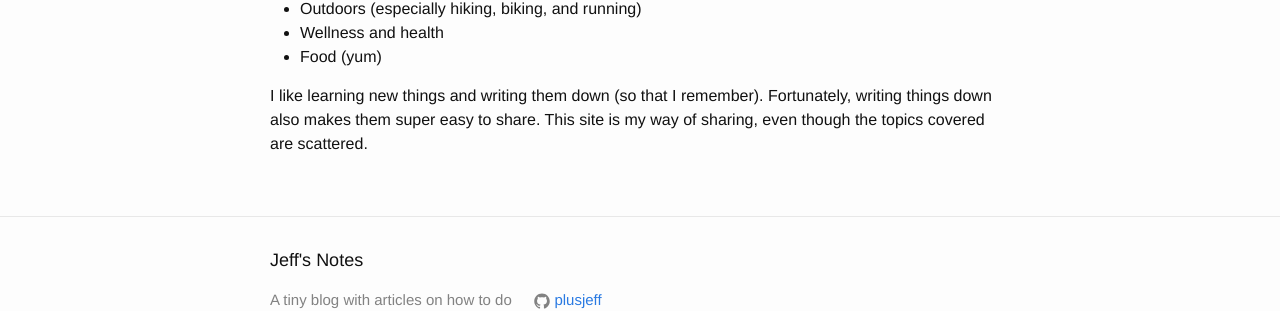
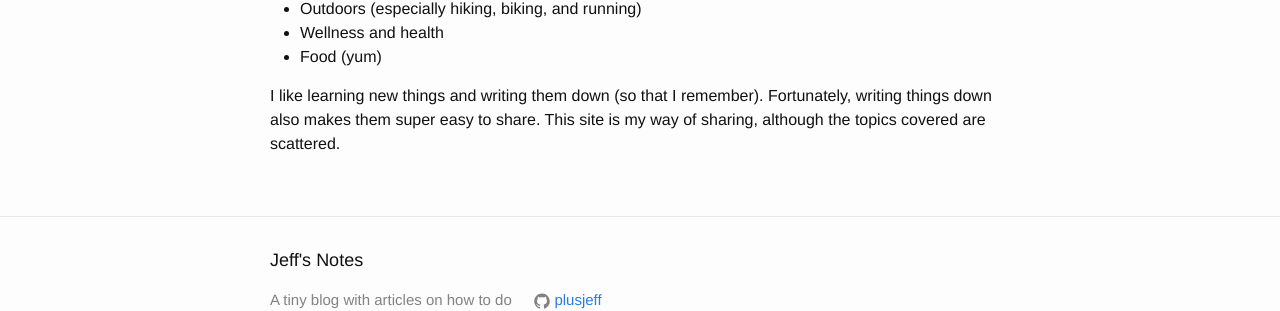
Before and after one commit to plusjeff/how-to, a Jekyll site: the page built from about.md, in a window 1280 px wide. Shown: the part 254-565 px from the top of the page. Built offline with Jekyll 4.4.1, drawn with Linux system fonts in a browser that asks for light colours.

Commit message:
Wording change

```diff
--- a/about.md
+++ b/about.md
@@ -11,4 +11,4 @@ Hey everyone! My name is [Jeff](http://jeffmaher.me). I'm a software developer (
 - Wellness and health
 - Food (yum)
 
-I like learning new things and writing them down (so that I remember). Fortunately, writing things down also makes them super easy to share. This site is my way of sharing, even though the topics covered are scattered.
+I like learning new things and writing them down (so that I remember). Fortunately, writing things down also makes them super easy to share. This site is my way of sharing, although the topics covered are scattered.
```
